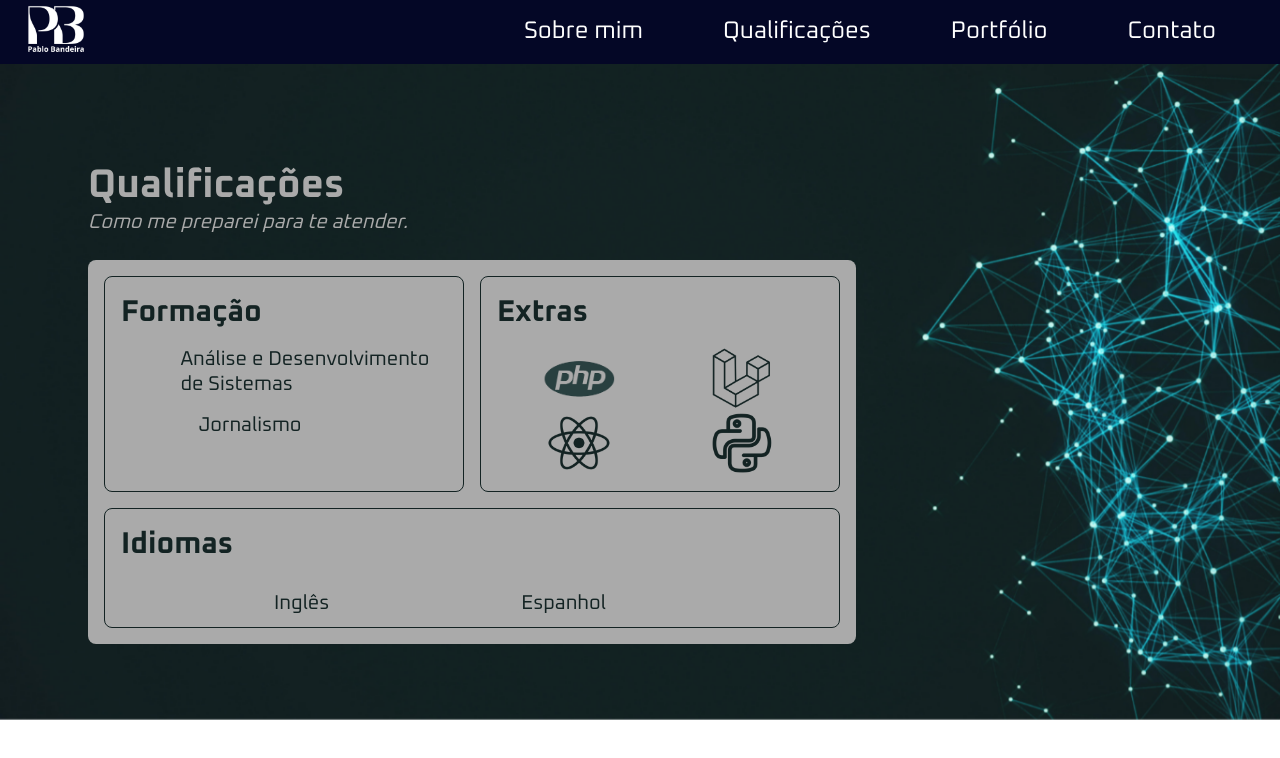
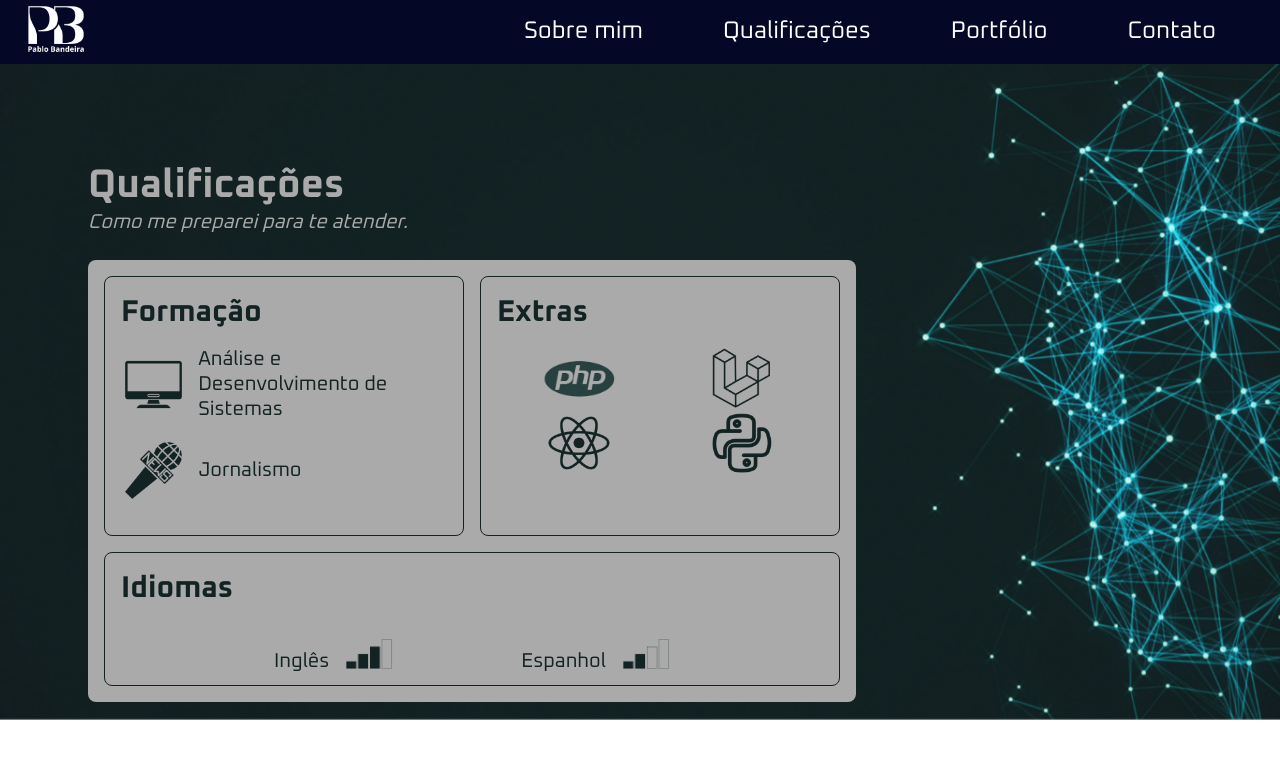
Before and after one commit to PabloLBandeira/ferramentas_web, a plain HTML site: page qualifications.html in a window 1280 px wide. Drawn offline with Linux system fonts and the light colour scheme; the site is published under a folder, as on GitHub Pages, so addresses that start at the root find nothing.

Commit message:
fix: remove / from image paths to ensure proper rendering

```diff
--- a/qualifications.html
+++ b/qualifications.html
@@ -60,11 +60,11 @@
               <div class="flex flex-col">
                 <h2 class="mb">Formação</h2>
                 <div class="flex flex-row items-center mb">
-                  <img src="/images/tecnology-icon.png " alt="" class="width mr" style="--width: 20%; --mr: 0.75rem;">
+                  <img src="images/tecnology-icon.png " alt="" class="width mr" style="--width: 20%; --mr: 0.75rem;">
                   <p>Análise e Desenvolvimento de Sistemas</p>
                 </div>
                 <div class="flex flex-row items-center mb">
-                  <img src="/images/journalism-icon.png " alt="" class="width mr" style="--width: 20%; --mr: 0.75rem;">
+                  <img src="images/journalism-icon.png " alt="" class="width mr" style="--width: 20%; --mr: 0.75rem;">
                   <p>Jornalismo</p>
                 </div>
               </div>
@@ -86,11 +86,11 @@
               <div class="flex flex-row gap-x" style="--gap-x: 8rem;">
                 <div class="flex flex-row items-end line-height" style="--line-height: 80%;">
                   <p>Inglês</p>
-                  <img src="/images/level-3-icon.png" alt="" class="width ml" style="--width: 3rem; --ml: 1rem;">
+                  <img src="images/level-3-icon.png" alt="" class="width ml" style="--width: 3rem; --ml: 1rem;">
                 </div>
                 <div class="flex flex-row items-end line-height" style="--line-height: 80%;">
                   <p>Espanhol</p>
-                  <img src="/images/level-2-icon.png" alt="" class="width ml" style="--width: 3rem; --ml: 1rem;">
+                  <img src="images/level-2-icon.png" alt="" class="width ml" style="--width: 3rem; --ml: 1rem;">
                 </div>
               </div>
             </div>
```
Also changed, not shown: about.html (+2 -2 lines), contact.html (+2 -2 lines).
